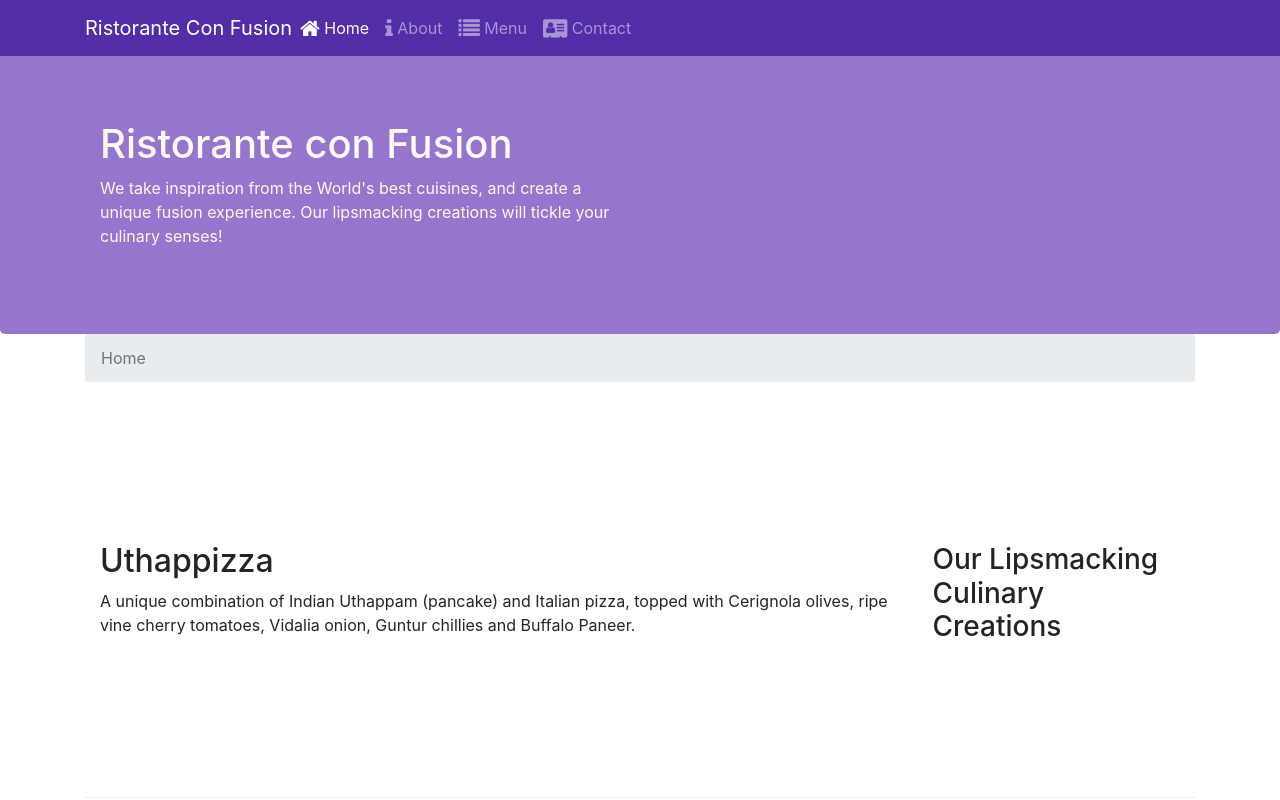
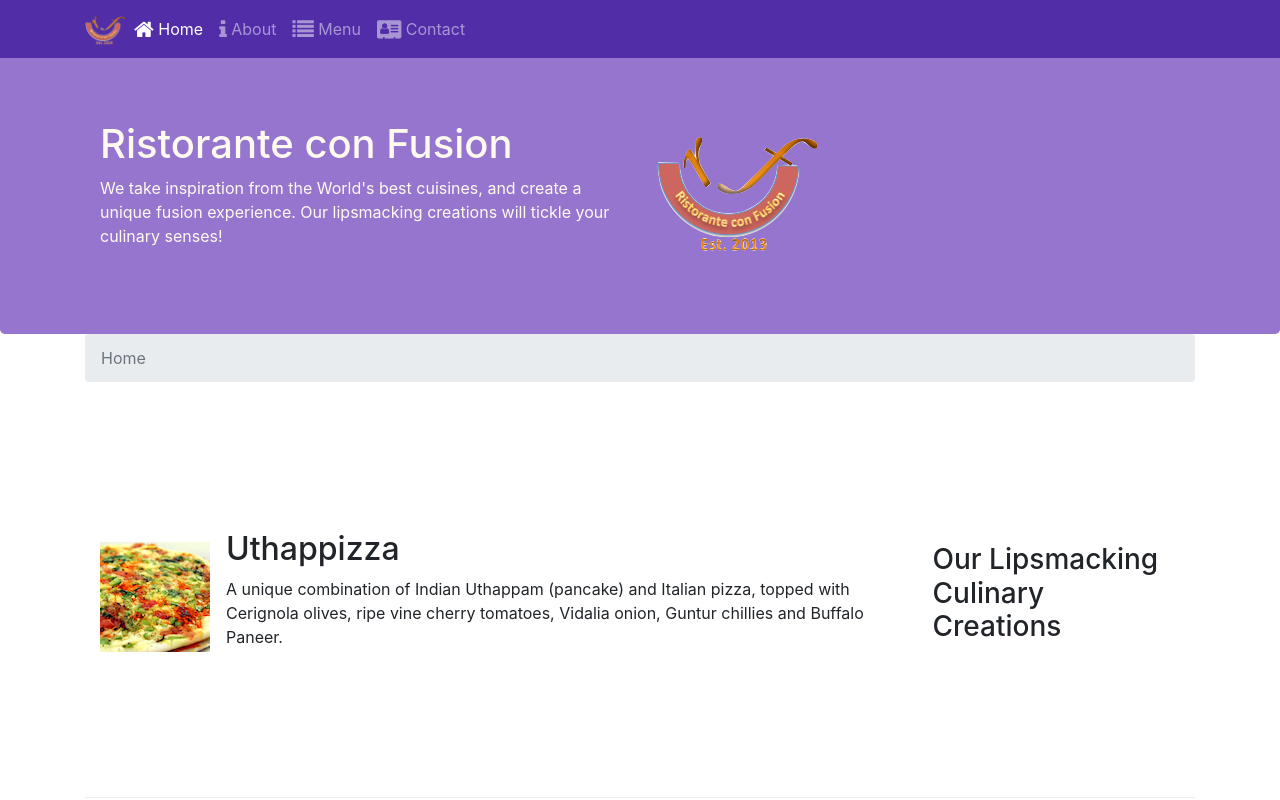
Before and after one commit to lulemoses67/conFusion-Bootstrap, a website: page index.html in a window 1280 px wide. Shown: the top 800 px of the page. Drawn offline with nearby package versions, Linux system fonts and the light colour scheme.

Commit message:
images and media

```diff
--- a/index.html
+++ b/index.html
@@ -21,7 +21,7 @@
             <button class="navbar-toggler" type="button" data-toggle="collapse" data-target="#Navbar">
                 <span class="navbar-toggler-icon"></span>
             </button>
-            <a class="navbar-brand mr-auto" href="#">Ristorante Con Fusion</a>
+            <a class="navbar-brand mr-auto" href="#"><img src="img/logo.png" height="30" width="41"></a>
             <div class="collapse navbar-collapse" id="Navbar">
                 <ul class="navbar-nav mr-auto">
                     <li class="nav-item active"><a class="nav-link" href="#"><span class="fa fa-home fa-lg"></span> Home</a></li>
@@ -39,7 +39,8 @@
                     <h1>Ristorante con Fusion</h1>
                     <p>We take inspiration from the World's best cuisines, and create a unique fusion experience. Our lipsmacking creations will tickle your culinary senses!</p>
                 </div>
-                <div class="col-12 col-sm-6">
+                <div class="col-12 col-sm align-self-center">
+                    <img src="img/logo.png" class="img-fluid">
                 </div>
             </div>
         </div>
@@ -54,12 +55,15 @@
                 <h3>Our Lipsmacking Culinary Creations</h3>
             </div>
             <div class="col col-sm order-sm-first col-md">
-                <h2>Uthappizza</h2>
-                <p>A unique combination of Indian Uthappam (pancake) and Italian pizza, topped with Cerignola olives, ripe vine cherry tomatoes, Vidalia onion, Guntur chillies and Buffalo Paneer.</p>
+                <div class="media">
+                    <img class="d-flex mr-3 img-thumnail align-self-center" src="img/uthappizza.png" alt="uthappizza">
+                    <div class="media-body">
+                        <h2 class="mt-0">Uthappizza</h2>
+                        <p>A unique combination of Indian Uthappam (pancake) and Italian pizza, topped with Cerignola olives, ripe vine cherry tomatoes, Vidalia onion, Guntur chillies and Buffalo Paneer.</p>
+                    </div>
+                </div>
             </div>
         </div>
-
-
         <div class="row row-content align-items-center">
             <div class="col-12 col-sm-4 col-md-3">
                 <h3>This Month's Promotions</h3>
@@ -75,9 +79,14 @@
                 <h3>Meet our Culinary Specialists</h3>
             </div>
             <div class="col col-sm order-sm-firs col-md">
-                <h2>Alberto Somayya</h2>
-                <h4>Executive Chef</h4>
-                <p>Award winning three-star Michelin chef with wide International experience having worked closely with whos-who in the culinary world, he specializes in creating mouthwatering Indo-Italian fusion experiences. </p>
+                <div class="media">
+                    <img class="d-flex mr-3 img-thumbnail align-self-center" src="img/alberto.png" alt="Alberto Somayya">
+                    <div class="media-body">
+                        <h2>Alberto Somayya</h2>
+                        <h4>Executive Chef</h4>
+                        <p>Award winning three-star Michelin chef with wide International experience having worked closely with whos-who in the culinary world, he specializes in creating mouthwatering Indo-Italian fusion experiences. </p>
+                    </div>
+                </div>
             </div>
         </div>
     </div>
```
Also changed, not shown: aboutus.html (+3 -2 lines), contactus.html (+3 -2 lines), img/alberto.png (added), img/buffet.png (added), img/logo.png (added), img/uthappizza.png (added), 1 other file.
